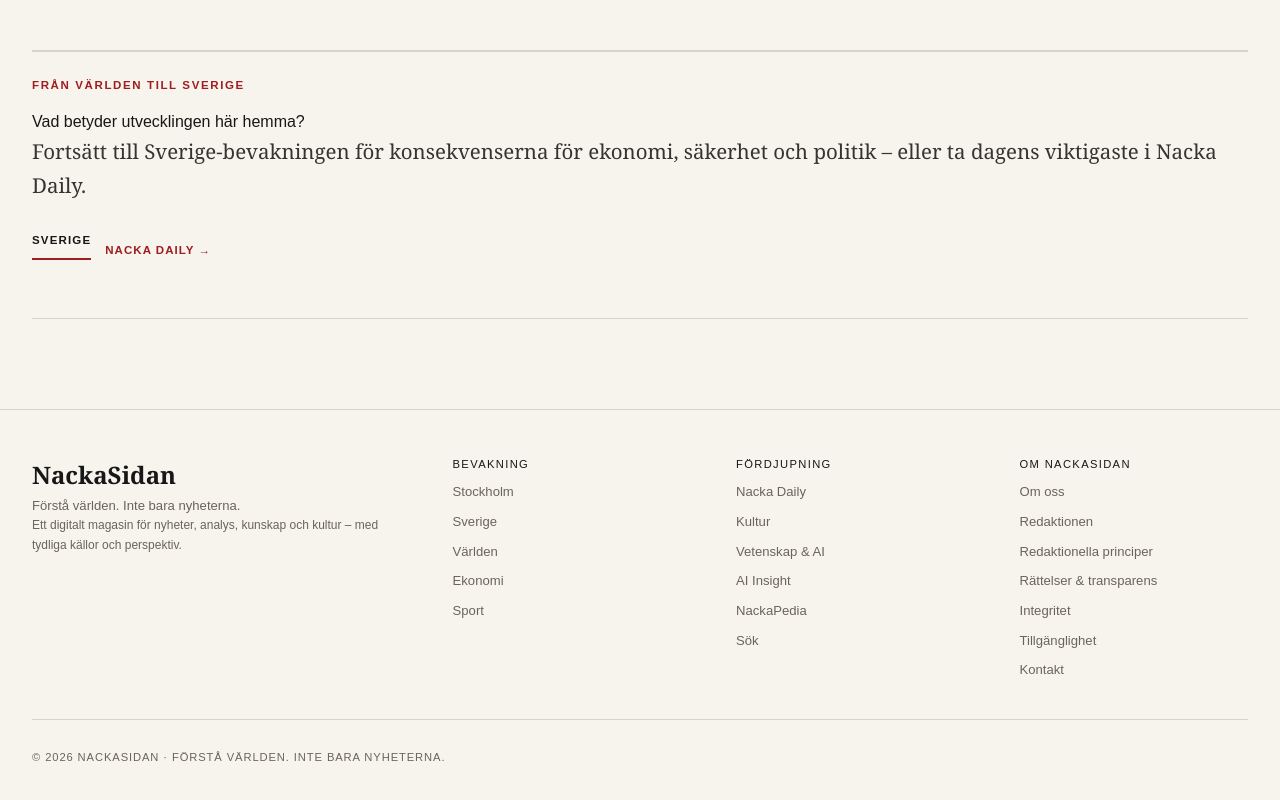
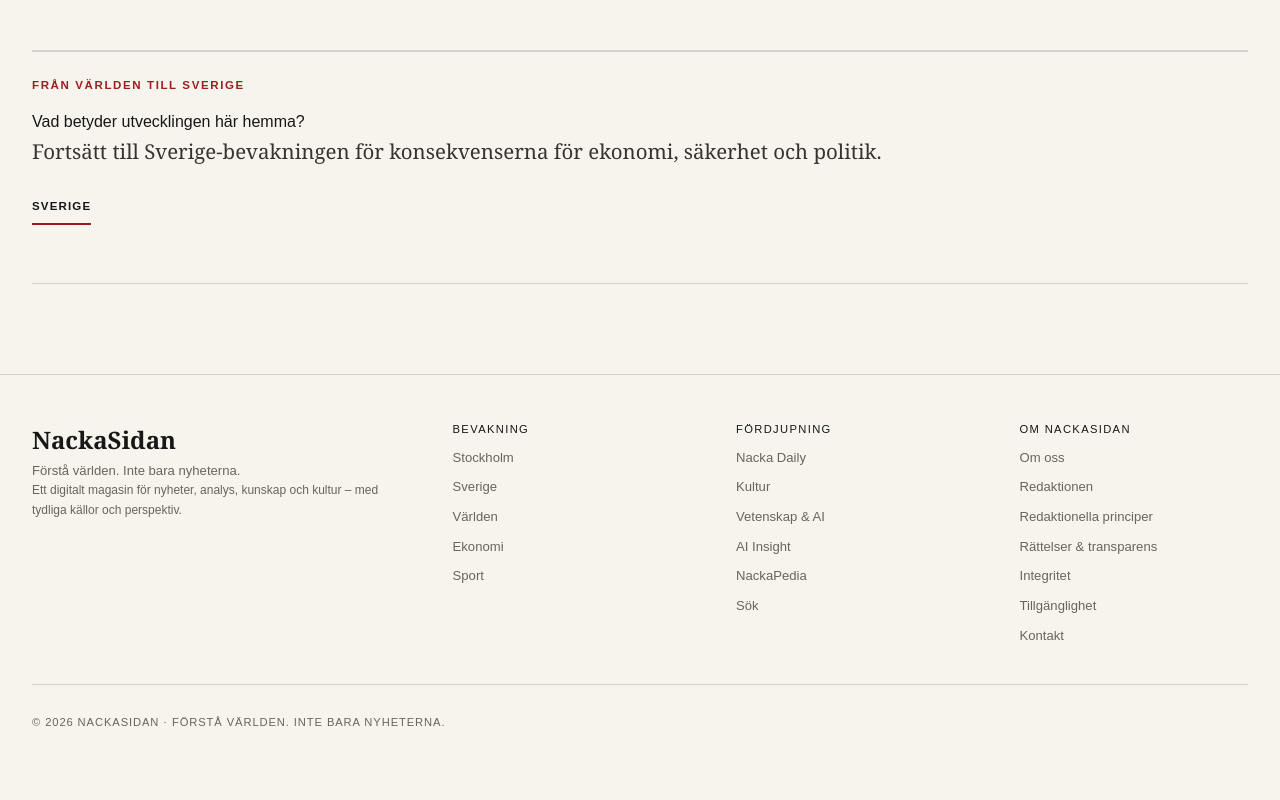
Before and after one commit to Djurgarden2019/NackaSidan-2026, a Next.js app: page /varlden in a window 1280 px wide. Shown: the part 2994-3794 px from the top of the page. After the commit the page ends 3771 px from the top, so only its background shows below. Built offline with nearby package versions, Linux system fonts and the light colour scheme.

Commit message:
Förenkla app/varlden/page.tsx

```diff
--- a/app/varlden/page.tsx
+++ b/app/varlden/page.tsx
@@ -15,5 +15,5 @@ export default function WorldPage(){return <main><div className="shell">
  <section className="section no-top"><div className="feature-grid world-grid">{worldFeatures.map((item,index)=><FeatureCard key={item.title} item={item} large={index===0}/>)}</div></section>
  <section className="section"><SectionIntro eyebrow="Tre perspektiv" title="Så läser vi världen" text="Vi försöker skilja det dramatiska från det betydelsefulla och koppla dagens händelser till utvecklingen på längre sikt."/><div style={{display:'grid',gridTemplateColumns:'repeat(auto-fit,minmax(220px,1fr))',gap:16,marginTop:20}}>{lenses.map((item,index)=><Link key={item.title} href={item.href} style={{borderTop:'3px solid #111',paddingTop:14}}><div className="meta">0{index+1} · Perspektiv</div><h3 style={{fontSize:24,marginTop:8}}>{item.title}</h3><p>{item.text}</p><span className="text-link">Läs sammanhanget →</span></Link>)}</div></section>
  <section className="section" id="veckans-sammanhang"><SectionIntro title="Veckans sammanhang" text="Händelserna ser olika ut, men binds samman av handel, energi, säkerhet och politisk uthållighet."/><AnalysisBox>När flera konflikter och ekonomiska spänningar pågår samtidigt blir det svårare att bedöma varje händelse isolerat. Sjöfart, energipriser, val och teknisk konkurrens påverkar varandra snabbt. Därför skiljer vi mellan bekräftade förändringar, politiska signaler och redaktionell analys.</AnalysisBox></section>
- <section className="section" style={{borderTop:'1px solid #d4d4d4',paddingTop:24}}><div className="kicker">Från världen till Sverige</div><h2>Vad betyder utvecklingen här hemma?</h2><p className="lead">Fortsätt till Sverige-bevakningen för konsekvenserna för ekonomi, säkerhet och politik – eller ta dagens viktigaste i Nacka Daily.</p><div style={{display:'flex',gap:14,flexWrap:'wrap'}}><Link className="button" href="/sverige">Sverige</Link><Link className="text-link" href="/daily">Nacka Daily →</Link></div></section>
+ <section className="section" style={{borderTop:'1px solid #d4d4d4',paddingTop:24}}><div className="kicker">Från världen till Sverige</div><h2>Vad betyder utvecklingen här hemma?</h2><p className="lead">Fortsätt till Sverige-bevakningen för konsekvenserna för ekonomi, säkerhet och politik.</p><div style={{display:'flex',gap:14,flexWrap:'wrap'}}><Link className="button" href="/sverige">Sverige</Link></div></section>
  </div></main>}
```
